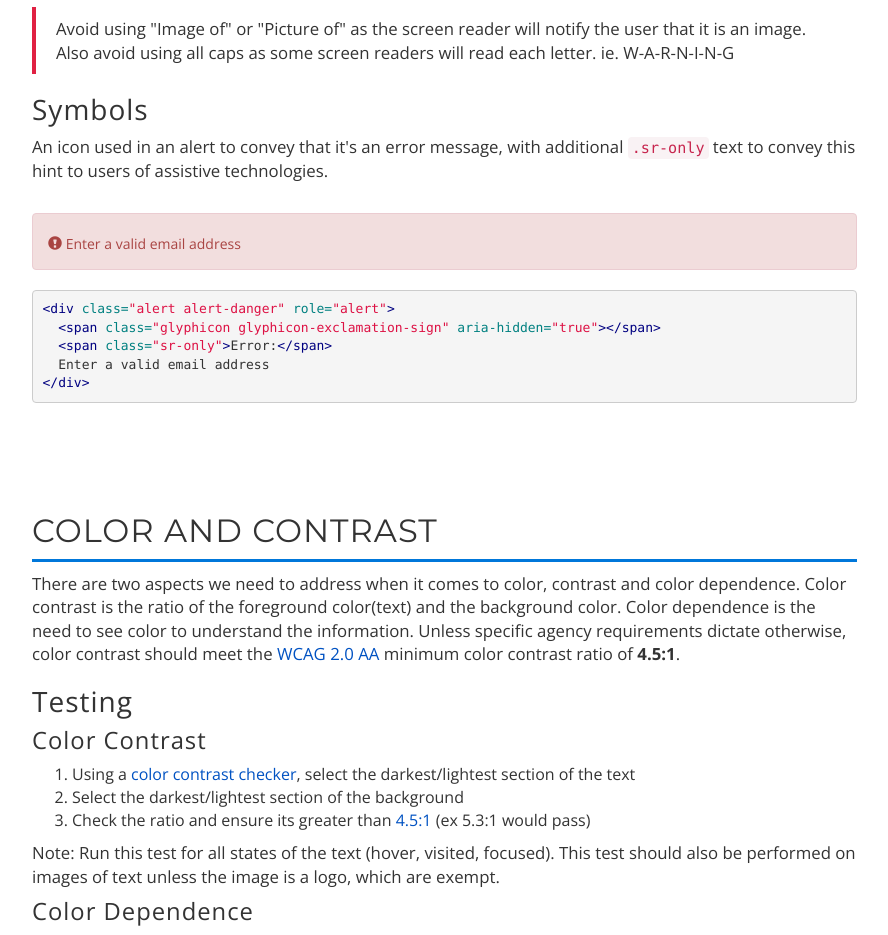
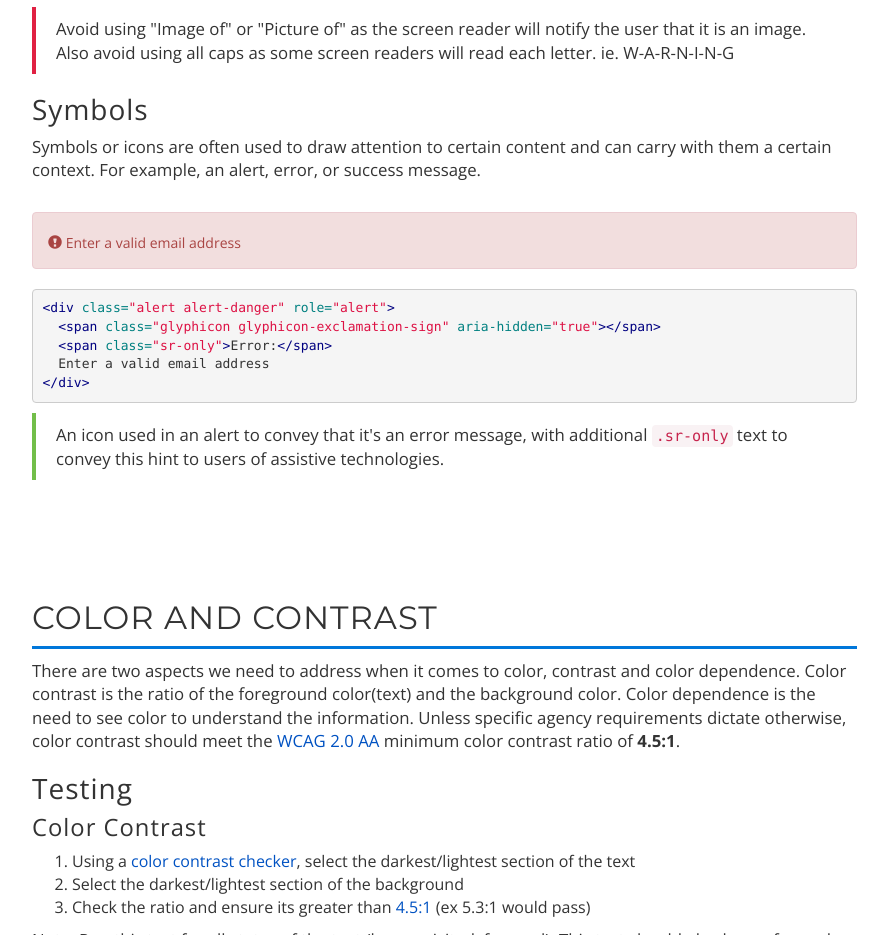
Before and after one commit to mhill426/sf_accessibility, a plain HTML site: page how.html in a window 1280 px wide. Shown: the part 5940-6875 px from the top of the page, without its empty margins (53-941 px from the left). Drawn offline with nearby package versions, Linux system fonts and the light colour scheme.

Commit message:
update symbols section

```diff
--- a/how.html
+++ b/how.html
@@ -527,7 +527,7 @@
   </blockquote>
 
   <h3>Symbols</h3>
-  <p>An icon used in an alert to convey that it's an error message, with additional <code>.sr-only</code> text to convey this hint to users of assistive technologies.</p>
+  <p>Symbols or icons are often used to draw attention to certain content and can carry with them a certain context. For example, an alert, error, or success message.</p>
 
   <div class="bs-example" data-example-id="glyphicons-accessibility"> <div class="alert alert-danger" role="alert"> <span class="glyphicon glyphicon-exclamation-sign" aria-hidden="true"></span> <span class="sr-only">Error:</span> Enter a valid email address </div>
   </div>
@@ -538,6 +538,9 @@
   Enter a valid email address
 <span class="nt">&lt;/div&gt;</span></code></pre></figure>
 
+  <blockquote class="pass">
+  <p>An icon used in an alert to convey that it's an error message, with additional <code>.sr-only</code> text to convey this hint to users of assistive technologies.</p>
+  </blockquote>
   </div>
 </section>
 <!-- Images end -->
```
